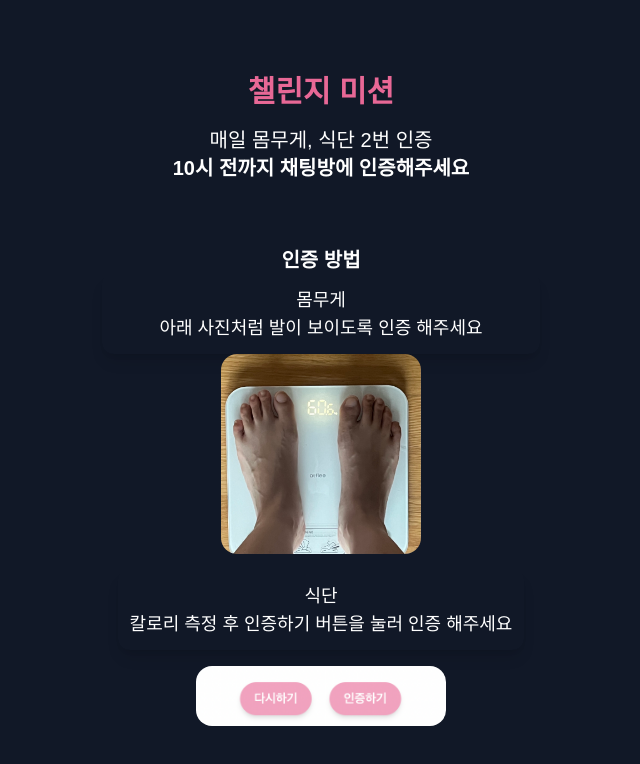
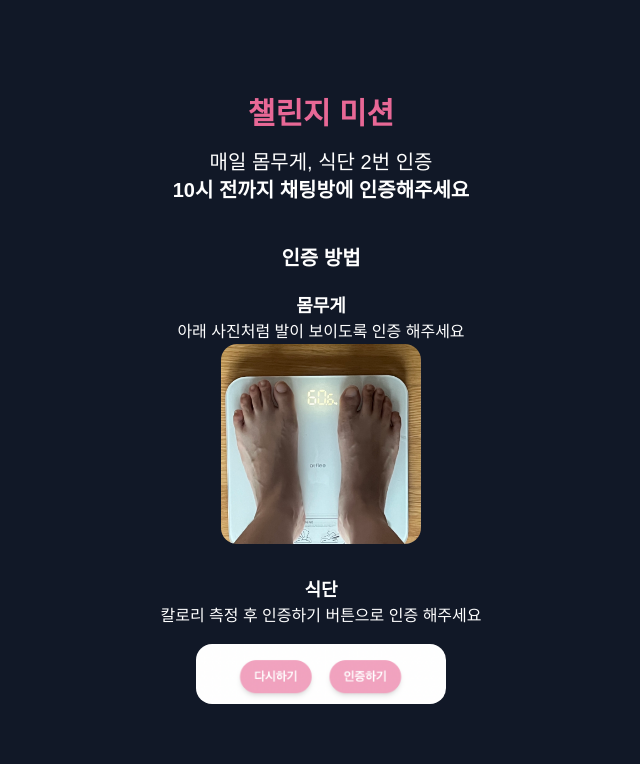
Before and after one commit to Hyeeji/landingpage, a Next.js app: page /Mission in a window 1280 px wide. Shown: the top 764 px of the page, without its empty margins (319-959 px from the left). Built offline with nearby package versions, Linux system fonts and the light colour scheme.

Commit message:
edit: style

```diff
--- a/pages/Challenge.tsx
+++ b/pages/Challenge.tsx
@@ -29,14 +29,14 @@ const Challenge = () => {
         <Image
           src="/img/mission_w.png"
           alt="calory-tracker image"
-          width={200}
+          width={150}
           height={300}
           className="border"
         />
         <Image
           src="/img/mission_f.png"
           alt="calory-tracker image"
-          width={200}
+          width={150}
           height={300}
           className="border"
         />
@@ -50,7 +50,7 @@ const Challenge = () => {
           <FaCheckCircle className="text-[#E86896] mr-2" />
           <p className="text-xl">매일 2번 식단 인증</p>
         </div>
-        <p className="mt-3 mb-12 text-center text-xl font-semibold">
+        <p className="mt-3 mb-12 text-center text-lg font-semibold">
           각종 논문을 참고하여 <br />
           쉽고 간단하지만 효과적인 미션을 선정했습니다.
         </p>
--- a/pages/Message.tsx
+++ b/pages/Message.tsx
@@ -32,7 +32,7 @@ const Message = () => {
         <p className="font-semibold text-2xl -md:text-4xl lg:text-5xl">
           계속해서 편하고 널널한 옷만?
         </p>
-        <p className="font-semibold text-[#E86896] text-2xl md:text-4xl lg:text-5xl">
+        <p className="mb-12 font-semibold text-[#E86896] text-xl md:text-4xl lg:text-5xl">
           이제는 나에게 딱 어울리는 옷 입어야죠 !
         </p>
       </div>
--- a/pages/Message2.tsx
+++ b/pages/Message2.tsx
@@ -4,18 +4,18 @@ import "../styles/globals.css";
 const Message2 = () => {
   return (
     <div className="bg-red-50 min-h-screen flex flex-col justify-center items-center scroll-hide p-4">
-      <div className="mb-12">
+      <div className="m-12">
         <p className="text-center text-xl md:text-4xl lg:text-5xl ">
           도움이 되는 건 알겠는데...
         </p>
         <p className="text-center text-xl md:text-4xl lg:text-5xl font-semibold">
           그냥 식단 기록 어플 사용하면 되는 거 아니에요?
         </p>
-        <p className="mt-10 text-center text-2xl md:text-4xl lg:text-5xl font-semibold">
+        <p className="mt-12 text-center text-xl md:text-4xl lg:text-5xl font-semibold">
           단순히 혼자 기록만 하면
-          <br /> 타협하면서 쉽게 포기하게 됩니다.
+          <br /> 타협하면서 쉽게 포기하게 돼요.
         </p>
-        <p className="mt-10 text-[#E86896] text-center text-3xl md:text-4xl lg:text-5xl font-bold">
+        <p className="mt-10 text-[#E86896] text-center text-2xl md:text-4xl lg:text-5xl font-bold">
           다이어트에는 꾸준한
           <br />
           동기부여가 필요합니다.
@@ -36,7 +36,7 @@ const Message2 = () => {
             <p>😱 무리한 다이어트로 요요와서 포기 하게 됨</p>
           </div>
         </div>
-        <div className="flex flex-col mt-10 text-center font-semibold text-xl">
+        <div className="flex flex-col mt-10 mb-12 text-center font-semibold text-xl">
           <p>다이어트 이제 혼자하지 마세요!</p>
           <p>함께하면 다이어트 성공 할 수 있어요</p>
         </div>
--- a/pages/Mission.tsx
+++ b/pages/Mission.tsx
@@ -11,7 +11,7 @@ const Mission = () => {
       className="min-h-screen flex flex-col bg-gray-900
        items-center justify-center scrollbar-hide"
     >
-      <h3 className="text-center text-3xl font-bold mb-4 text-[#E86896]">
+      <h3 className="mt-12 text-center text-3xl font-bold mb-4 text-[#E86896]">
         챌린지 미션
       </h3>
       <p className="text-center text-xl text-white">
@@ -20,12 +20,13 @@ const Mission = () => {
       <p className="text-center text-xl font-semibold text-white">
         10시 전까지 채팅방에 인증해주세요
       </p>
-      <p className="text-center mt-16 text-xl font-bold text-white">
+      <p className="text-center mt-10 text-xl font-bold text-white">
         인증 방법
       </p>
       <div className="justify-center items-center text-center text-white">
-        <p className="shadow-lg border-[#E86896] rounded-xl text-lg p-3 w-auto">
-          몸무게 <br /> 아래 사진처럼 발이 보이도록 인증 해주세요
+        <p className="mt-5 text-lg font-semibold">몸무게</p>
+        <p className="text-base w-auto">
+          아래 사진처럼 발이 보이도록 인증 해주세요
         </p>
         <div className="flex justify-center mb-4">
           <Image
@@ -36,11 +37,11 @@ const Mission = () => {
             height={200}
           />
         </div>
-        <p className="shadow-lg border-[#E86896] rounded-xl text-lg p-3 m-4 w-auto">
-          식단 <br />
-          칼로리 측정 후 인증하기 버튼을 눌러 인증 해주세요
+        <p className="mt-8 text-lg font-semibold">식단</p>
+        <p className="mb-4 text-base w-auto">
+          칼로리 측정 후 인증하기 버튼으로 인증 해주세요
         </p>
-        <div className="flex justify-center">
+        <div className="flex justify-center mb-12">
           <Image
             className="rounded-2xl"
             src="/img/how_to.png"
--- a/pages/Recipe.tsx
+++ b/pages/Recipe.tsx
@@ -19,7 +19,7 @@ const Recipe = () => {
             height={250}
           />
         </div>
-        <h3 className="text-center text-2xl font-bold mb-4 text-[#E86896]">
+        <h3 className="mt-5 text-center text-2xl font-bold mb-4 text-[#E86896]">
           맛있는 다이어트 레시피 <br />
           100개 제공
         </h3>
--- a/pages/ReviewsChat.tsx
+++ b/pages/ReviewsChat.tsx
@@ -9,7 +9,7 @@ import { FaQuoteLeft, FaQuoteRight } from "react-icons/fa";
 const Reviews = () => {
   const settings_img = {
     centerMode: true,
-    centerPadding: "100px",
+    centerPadding: "70px",
     slidesToShow: 1,
     slidesToScroll: 1,
     infinite: true,
@@ -35,7 +35,7 @@ const Reviews = () => {
           <p className="text-xl">서로 응원하고 다이어트 정보도 공유하며</p>
           <div className="flex flex-row mt-3 ">
             <FaQuoteLeft className="mr-2 text-base" />
-            <p className="text-[#E86896] text-3xl">
+            <p className="text-[#E86896] text-2xl">
               함께 다이어트 하고 있어요 !
             </p>
             <FaQuoteRight className="ml-2 text-base" />
--- a/pages/Title.tsx
+++ b/pages/Title.tsx
@@ -20,29 +20,22 @@ const Title = () => {
       <div className="h-full flex flex-col justify-between items-center">
         <div className="flex-grow flex flex-col justify-center items-center text-center text-black">
           <div className="mb-5 font-['MangoDdobak-B'] text-[#E86896]">
-            <p className="text-8xl mb-5 sm:text-8xl md:text-9xl lg:text-9xl">
+            <p className="text-6xl mb-5 sm:text-8xl md:text-9xl lg:text-9xl">
               함께하는
             </p>
-            <p className="text-8xl mb-5 sm:text-8xl md:text-9xl lg:text-9xl">
+            <p className="text-6xl mb-5 sm:text-8xl md:text-9xl lg:text-9xl">
               다이어트
             </p>
-            <p className="text-8xl mb-5 sm:text-6xl md:text-9xl lg:text-9xl">
+            <p className="text-6xl mb-5 sm:text-6xl md:text-9xl lg:text-9xl">
               챌린지
             </p>
           </div>
 
-          <div className="font-['MangoDdobak-B'] text-3xl sm:text-4xl md:text-6xl lg:text-8xl mt-12">
-            <p className="mb-3">5가지 혜택 받고</p>
-            <p>건강하게 같이 다이어트하기</p>
+          <div className="font-['MangoDdobak-B'] text-2xl sm:text-4xl md:text-6xl lg:text-8xl mt-12">
+            <p className="mb-2">5가지 혜택 받고</p>
+            <p className="mb-24">건강하게 같이 다이어트하기</p>
           </div>
         </div>
-        {/* <div
-          className="animate-bounce font-['MangoDdobak-B']   h-16 w-44 sm:h-16 sm:w-44 md:h-20 md:w-48 lg:h-24 lg:w-52 flex justify-center items-center
-          bg-white border-2 border-[#E86896] rounded-full
-          cursor-pointer text-xl sm:text-xl md:text-xl lg:text-xl mb-24 sm:mb-24 md:mb-28 lg:mb-32"
-        >
-          지금 참여하기
-        </div> */}
       </div>
     </div>
   );
```
